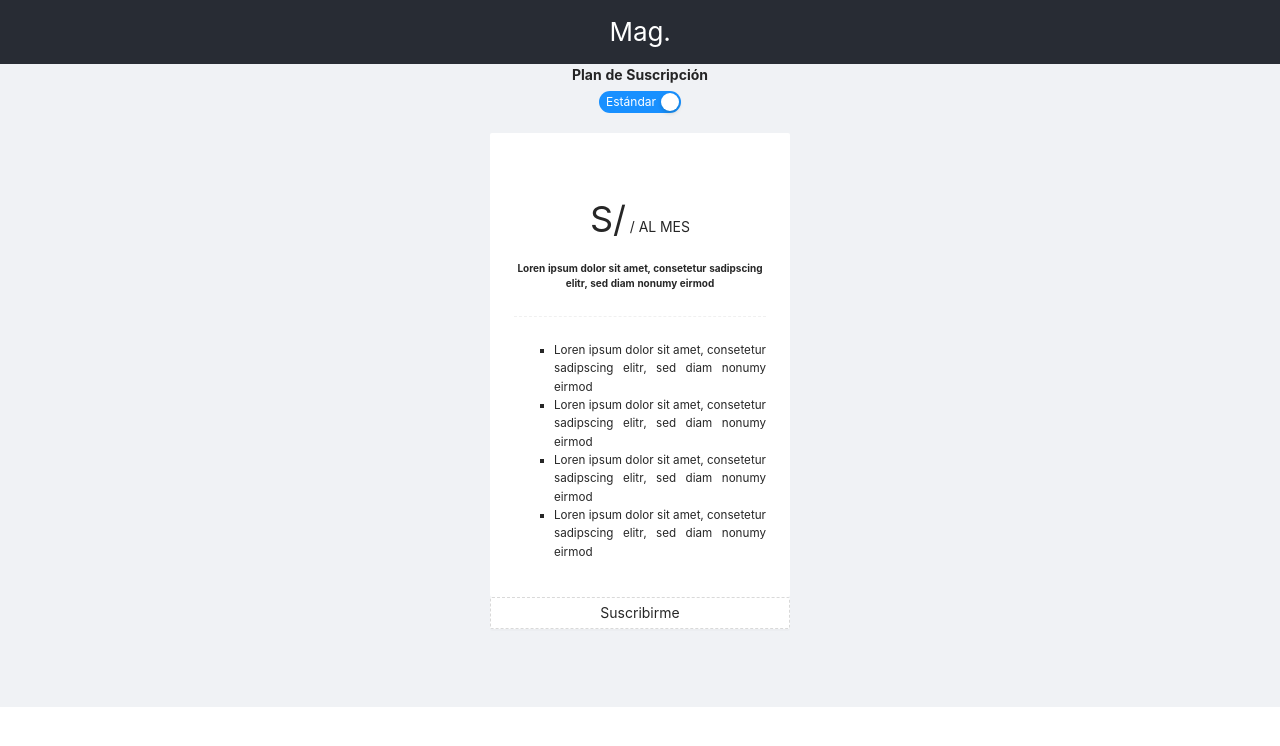
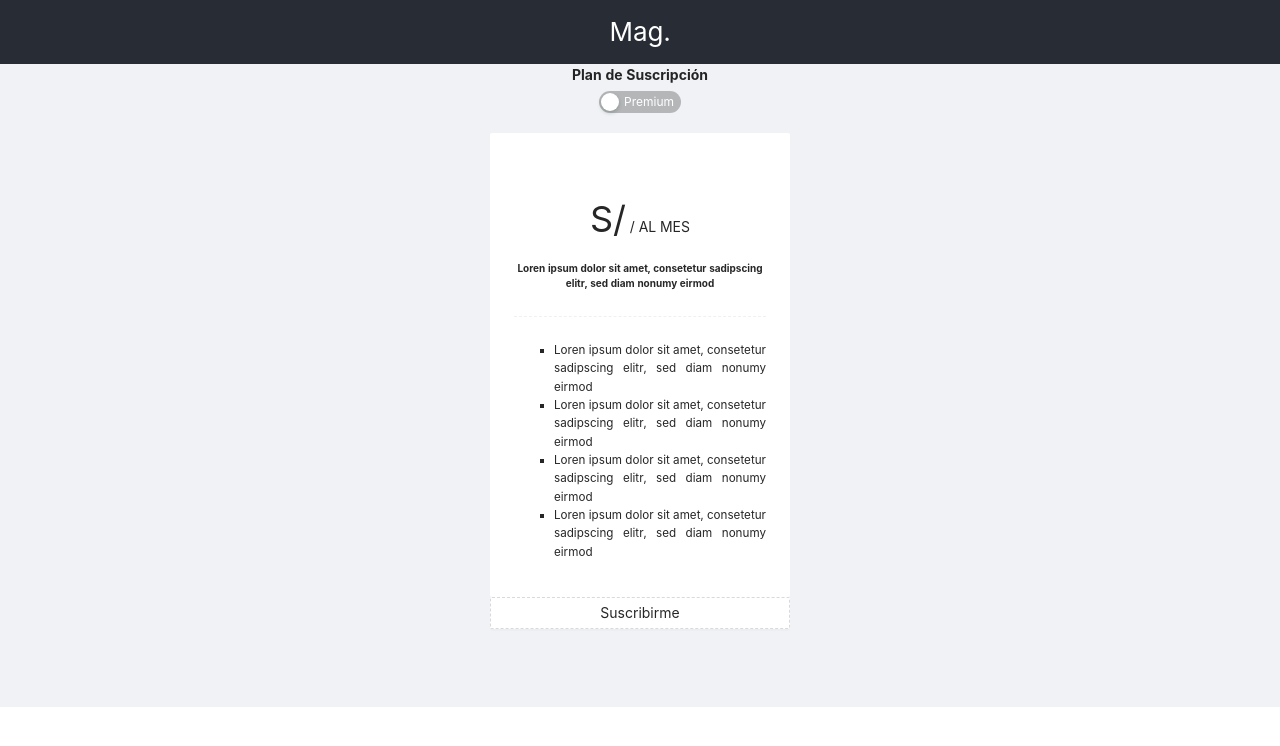
Before and after one commit to wilmerap/desafio-ec, a React (Create React App) app: page /suscripcion in a window 1280 px wide. Shown: the top 746 px of the page. Built offline with nearby package versions, Linux system fonts and the light colour scheme.

Commit message:
Correcion de Validaciones de Formulario de TDD

```diff
--- a/src/App.css
+++ b/src/App.css
@@ -26,6 +26,10 @@
   font-weight: bold;
   font-size: x-small;
   text-align: center;
+}
+
+.sus_29 {
+  opacity: 0.3;
 }
 
 .costo-total{
--- a/src/pages/Datos/index.js
+++ b/src/pages/Datos/index.js
@@ -1,9 +1,12 @@
 import React, { useState } from 'react';
 import { Row, Col, Card, Form, Input, Button, Drawer } from 'antd';
+import { useSelector } from "react-redux";
+import { useHistory } from "react-router-dom";
 
 export default function Datos(props) {
 
     const [form] = Form.useForm();
+    const history = useHistory();
     const [valcvc, setValcvc] = useState();
     const [nombre, setNombre] = useState();
     const [TDD, setTDD] = useState();
@@ -12,6 +15,12 @@ export default function Datos(props) {
     const [errorFecha, setErrorFecha] = useState("");
     const [errorTDC, setErrorTDC] = useState("");
     const [errorCVV, setErrorCVV] = useState("");
+
+    // Obtengo el valor de la suscripcion
+    const plan = useSelector(
+        state => state.suscripcion.suscripcion
+      );
+
     // Validacion de FOrmulario
 
     const onChangeNombre = (e) => {
@@ -21,6 +30,7 @@ export default function Datos(props) {
 
     const onChangeNumberTDC = (e) => {
         setErrorTDC("");
+        setTDD();
         const value = e.target.value;
 
         // Valido Tarjetas de Credito o Debito Visa o MasterCard
@@ -34,6 +44,7 @@ export default function Datos(props) {
     }
     const onChangeFecha = (e) => {
         setErrorFecha("");
+        setFvenc();
         const value = e.target.value;
 
         // Valido Fecha de Caducidad
@@ -48,6 +59,7 @@ export default function Datos(props) {
 
       const onChangeCVV = (e) => {
         setErrorCVV("");
+        setCVV();
         const value = e.target.value;
 
         // Valido Codigo CVV
@@ -61,6 +73,7 @@ export default function Datos(props) {
 
       }
 
+      // Guardo y envio formulario
       const guardarCambios = (values) => {
           const valuesForm = {
               NOMBRE: nombre,
@@ -69,7 +82,11 @@ export default function Datos(props) {
               CVV: CVV
           };
 
-          console.log(valuesForm);
+          if( nombre && TDD && fVenc && CVV) {
+            console.log(valuesForm);
+            history.push("/confirmacion");
+          }
+
 
       }
 
@@ -162,7 +179,7 @@ export default function Datos(props) {
                 </Form.Item>
             </Col>
         </Row>
-        <Button type="dashed" block onClick={guardarCambios}>Pagar S/ 29.00</Button>
+        <Button type="dashed" block onClick={guardarCambios}>Pagar S/ {plan.costo}</Button>
       </Form>
     </Card>
     </>);
--- a/src/pages/Suscripcion/index.js
+++ b/src/pages/Suscripcion/index.js
@@ -13,37 +13,36 @@ export default function Suscripcion() {
     const dispatch = useDispatch();
     const Suscripcion = state => dispatch(selectSuscripcionAction(state));
 
-
     const selectPlan = (checked) => {
 
       if ( !checked ) {
-        Suscripcion({name: "Premium", costo: 59.00});
+        Suscripcion({id: 1, name: "Premium", costo: 59.00});
       } else {
-        Suscripcion({name: "Estándard", costo: 29.00});
+        Suscripcion({id: 2, name: "Estándard", costo: 29.00});
       }
 
     }
 
     // Obtengo el valor de la suscripcion
-    const costo = useSelector(
-      state => state.suscripcion.suscripcion.costo
+    const plan = useSelector(
+      state => state.suscripcion.suscripcion
     );
 
     return (<>
     <div><b>Plan de Suscripción</b></div>
-    <Switch className="switch_sus" checkedChildren="Estándar" unCheckedChildren="Premium" defaultChecked={1} onChange={selectPlan} />
+    <Switch className="switch_sus" checkedChildren="Estándar" unCheckedChildren="Premium" defaultChecked={(plan.costo == 29)?1:0} onChange={selectPlan} />
 
     <div className="site-card-border-less-wrapper">
     <Card bordered={false} style={{ width: 300 }}>
-    <div className="costo-total"><span className="costo-s">S/</span> <span className="costo-sus">{costo}</span> / AL MES</div>
+    <div className="costo-total"><span className="costo-s">S/</span> <span className="costo-sus">{plan.costo}</span> / AL MES</div>
         <p className="text-sus">Loren ipsum dolor sit amet, consetetur sadipscing elitr, sed diam nonumy eirmod</p>
     <Divider dashed />
       <ul className="lista-opciones">
 
         <li> Loren ipsum dolor sit amet, consetetur sadipscing elitr, sed diam nonumy eirmod</li>
         <li> Loren ipsum dolor sit amet, consetetur sadipscing elitr, sed diam nonumy eirmod</li>
-        <li> Loren ipsum dolor sit amet, consetetur sadipscing elitr, sed diam nonumy eirmod</li>
-        <li> Loren ipsum dolor sit amet, consetetur sadipscing elitr, sed diam nonumy eirmod</li>
+        <li className={(plan.id == 2)?'sus_29':''}> Loren ipsum dolor sit amet, consetetur sadipscing elitr, sed diam nonumy eirmod</li>
+        <li className={(plan.id == 2)?'sus_29':''}> Loren ipsum dolor sit amet, consetetur sadipscing elitr, sed diam nonumy eirmod</li>
 
       </ul>
     </Card>
```
